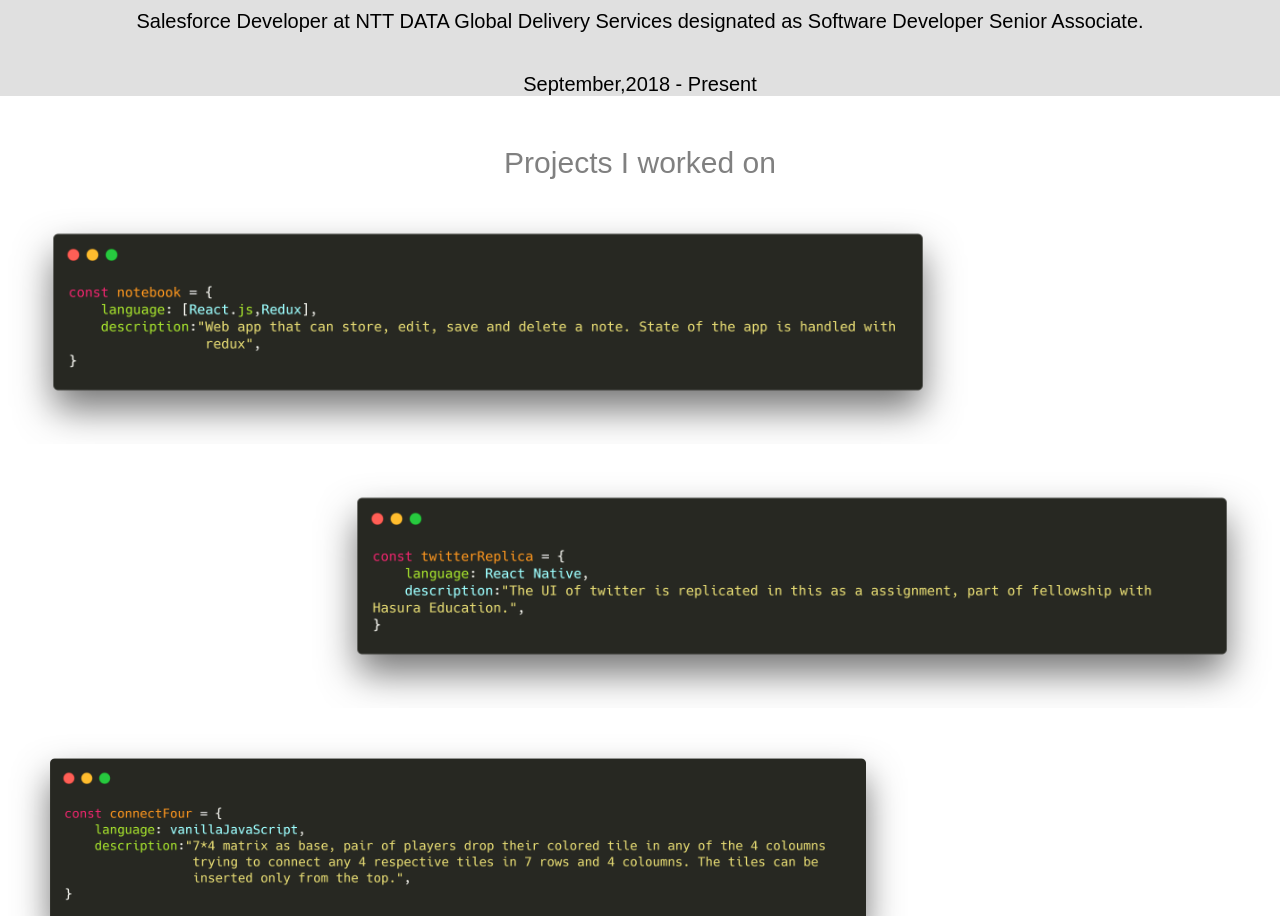
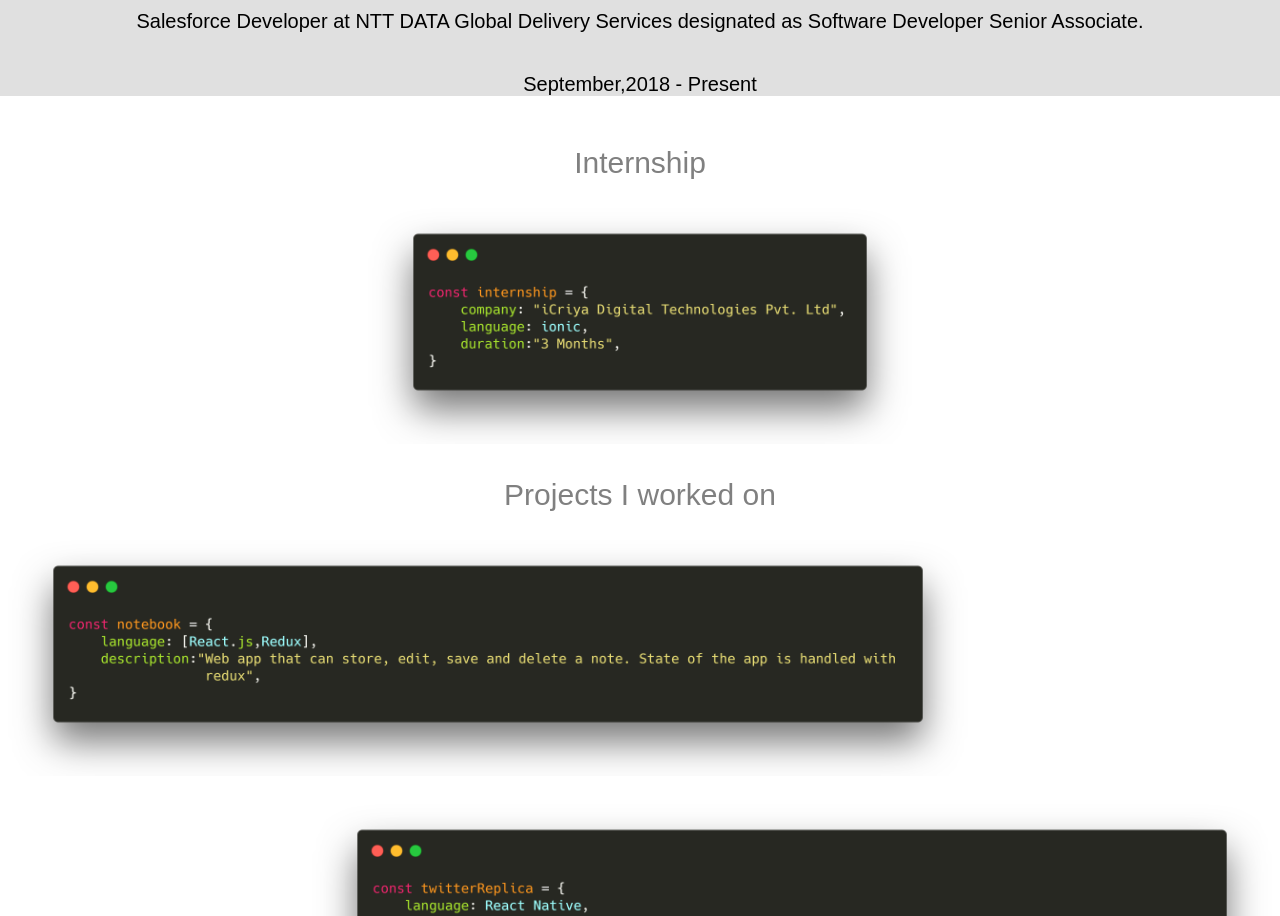
Before and after one commit to NithinKumarAlladi/Website, a React (Create React App) app: page / in a window 1280 px wide. Shown: the part 814-1730 px from the top of the page. Built offline with nearby package versions, Linux system fonts and the light colour scheme.

Commit message:
internship added

```diff
--- a/src/Home.js
+++ b/src/Home.js
@@ -3,6 +3,7 @@
 import me from "./imgs/me.jpg";
 import tb from "./imgs/tb.jpg";
 import sd from "./imgs/sdp1.jpg";
+import internship from "./imgs/projects/internship.png";
 
 export default class Home extends Component {
   render() {
@@ -79,6 +80,21 @@
             September,2018 - Present
           </p>
         </div>
+        <div>
+          <p
+            style={{
+              margin: 0,
+              paddingTop: 30,
+              fontSize: 30,
+              fontFamily: "amaranth-extended-bold ,sans-serif",
+              fontWeight: 100,
+              color: "gray"
+            }}
+          >
+            Internship
+          </p>
+          <img style={{ height: "33vh" }} src={internship} />
+        </div>
         <Project />
       </div>
     );
```
